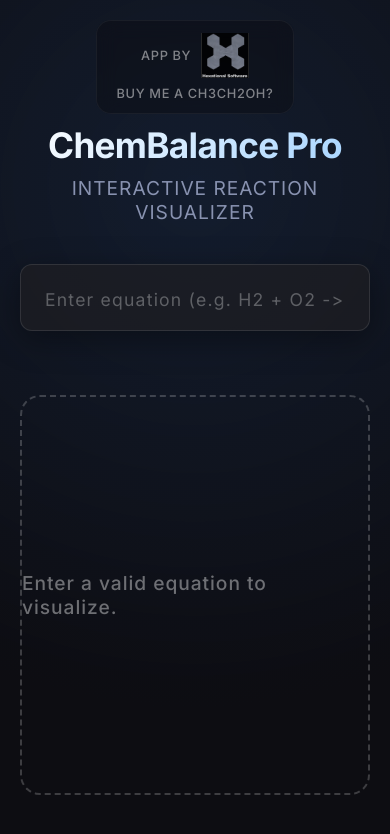
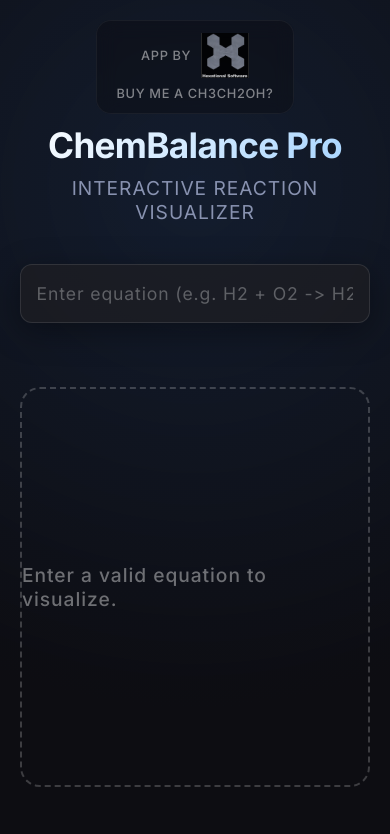
Before and after one commit to madwhistler/chembalancepro, a React (Create React App) app: page / in a window 390 px wide. Shown: the top 834 px of the page. Built offline with nearby package versions, Linux system fonts and the light colour scheme.

Commit message:
smaller font

```diff
--- a/src/components/EquationInput.css
+++ b/src/components/EquationInput.css
@@ -34,8 +34,8 @@
   width: 100%;
   background: transparent;
   border: none;
-  padding: 18px 24px;
-  font-size: 1.5rem;
+  padding: 18px clamp(10px, 4vw, 24px);
+  font-size: clamp(0.95rem, 4.5vw, 1.5rem);
   color: #fff;
   font-family: 'Inter', -apple-system, BlinkMacSystemFont, "Segoe UI", Roboto, Helvetica, Arial, sans-serif;
   letter-spacing: 0.05em;
```
